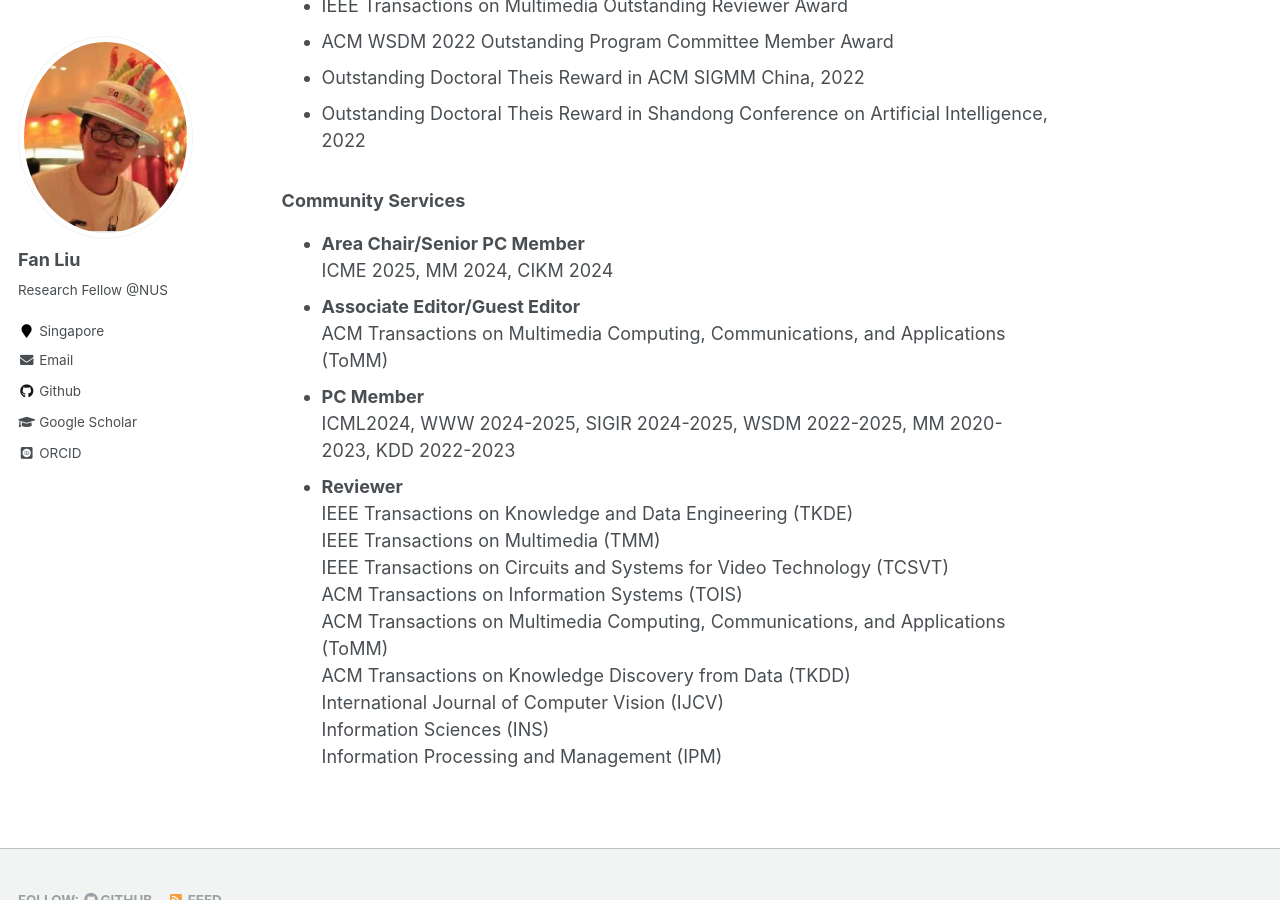
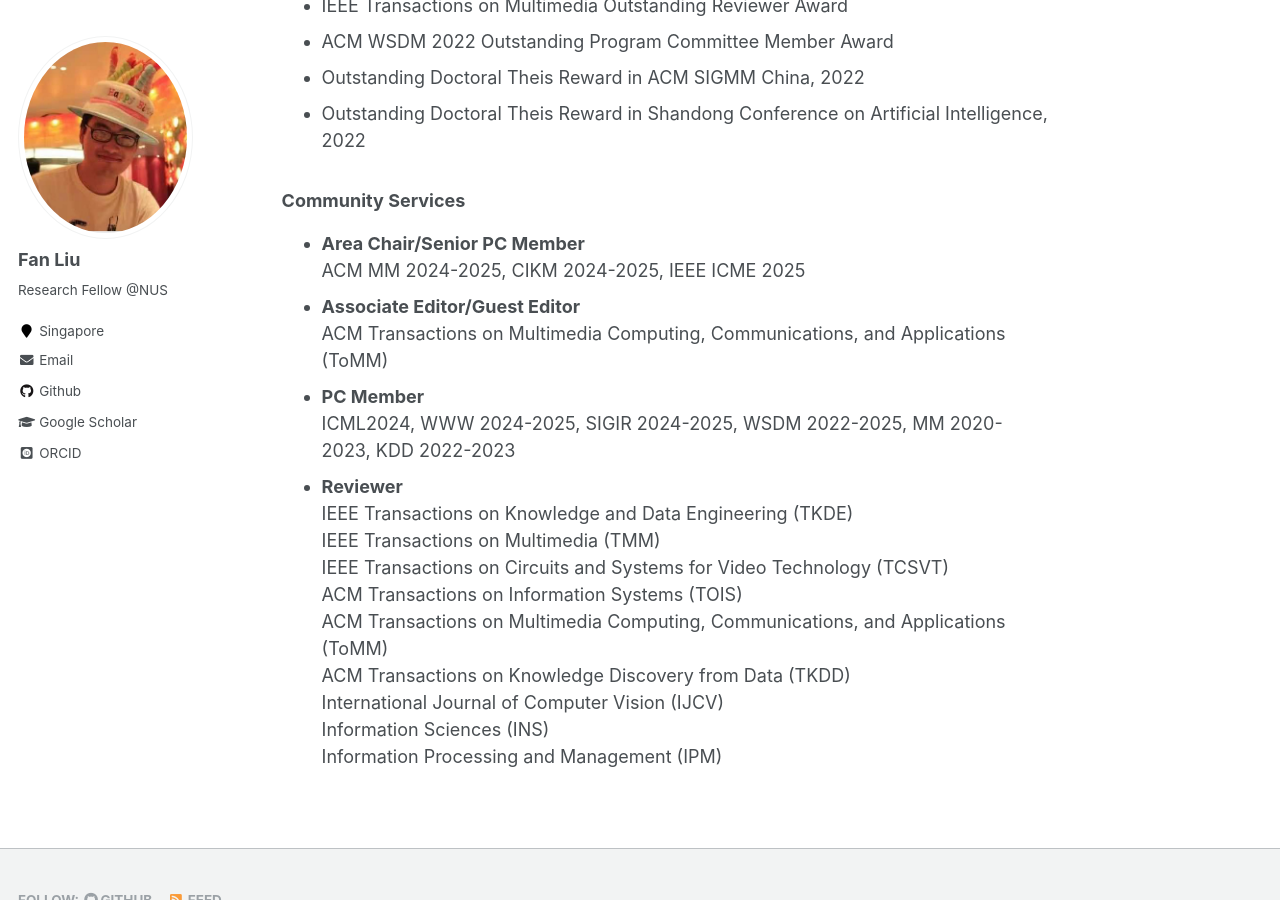
Before and after one commit to liufancs/liufancs.github.io, a Jekyll site: the page built from _pages/about.md, in a window 1280 px wide and 900 px high, scrolled down 2794 px. Built offline with Jekyll 4.4.1, drawn with Linux system fonts in a browser that asks for light colours; some web fonts are replaced.

Commit message:
Update about.md

```diff
--- a/_pages/about.md
+++ b/_pages/about.md
@@ -66,7 +66,7 @@ Recommendation. MM, 2023. [[Codes&Data](https://github.com/HuilinChenJN/SGFD)] [
 
 ### Community Services
 * **Area Chair/Senior PC Member**
-ICME 2025, MM 2024, CIKM 2024
+ACM MM 2024-2025, CIKM 2024-2025, IEEE ICME 2025
 * **Associate Editor/Guest Editor**
 ACM Transactions on Multimedia Computing, Communications, and Applications (ToMM)
 * **PC Member**
```
